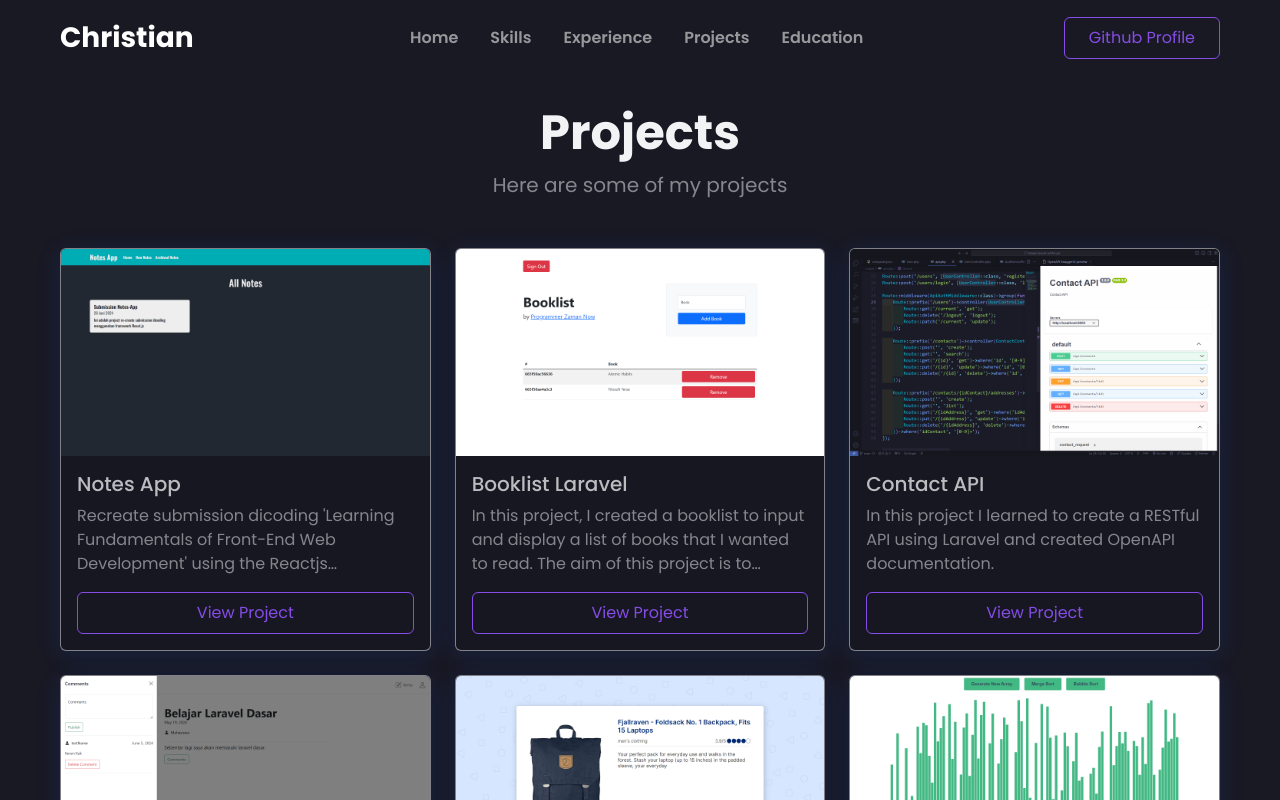
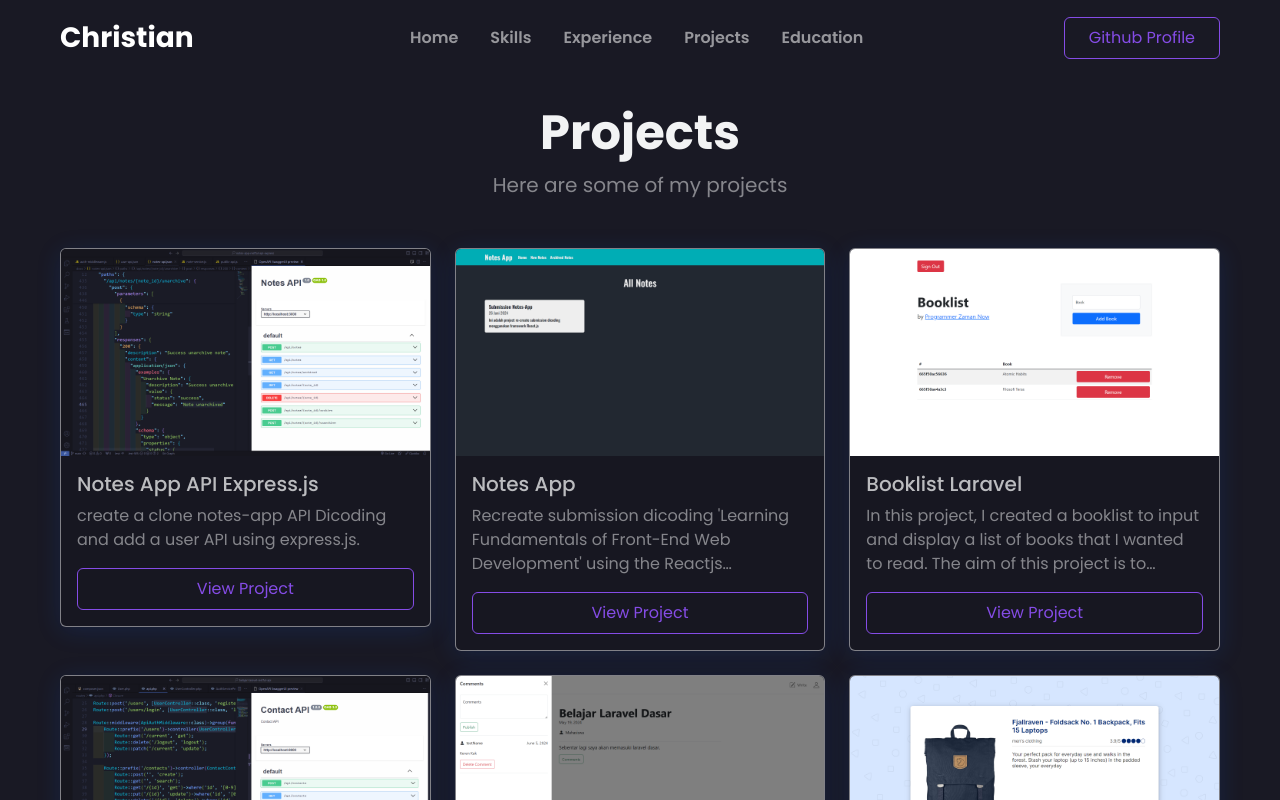
Before and after one commit to Tyn-Tian/Portfolio-Website, a React (Create React App) app: page /projects in a window 1280 px wide. Shown: the top 800 px of the page. Built offline with nearby package versions, Linux system fonts and the light colour scheme.

Commit message:
Perf: add Notes App API project

```diff
--- a/src/data/project.js
+++ b/src/data/project.js
@@ -1,4 +1,12 @@
 export const projects = [
+  {
+    title: "Notes App API Express.js",
+    badges: ["RESTful API", "Express.js", "Prisma ORM"],
+    url: "/assets/notes_app_api.png",
+    href: "https://github.com/Tyn-Tian/Notes-App-RESTful-API-Express",
+    describe:
+      "create a clone notes-app API Dicoding and add a user API using express.js.",
+  },
   {
     title: "Notes App",
     badges: ["React.js", "Javascript", "Testing-Library", "Jest"],
```
Also changed, not shown: public/assets/notes_app_api.png (added).
